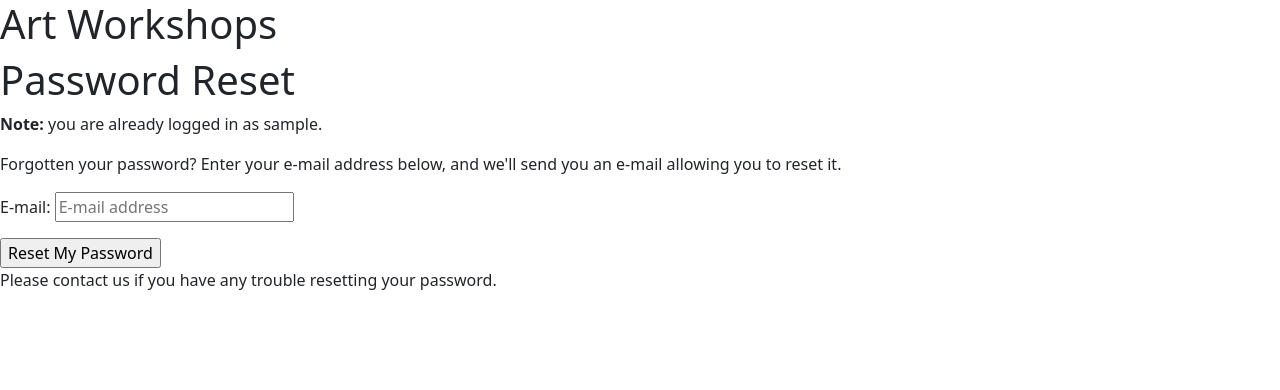
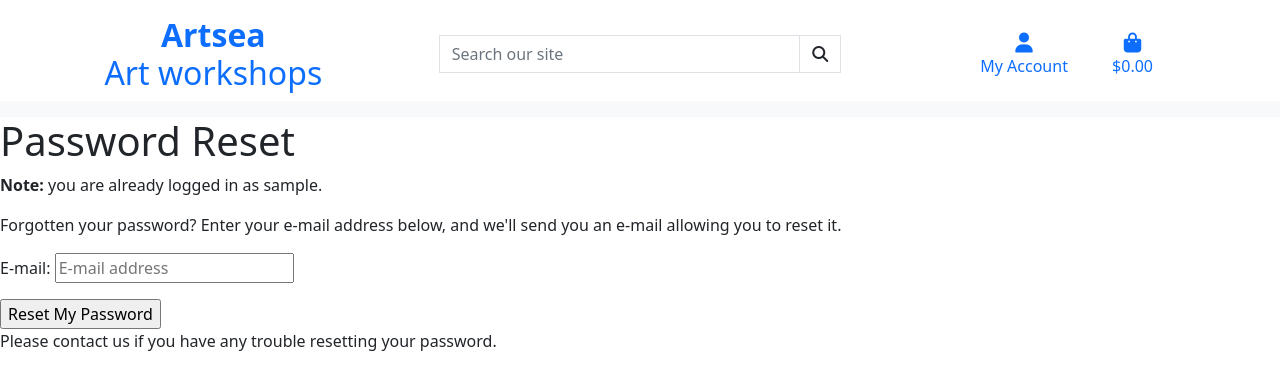
Before and after one commit to Anindita123-code/MS4-full-stack-artsea, a Django app: page /accounts/password/reset/ in a window 1280 px wide. Shown: the top 390 px of the page. Run offline with Django 3.2, Linux system fonts and the light colour scheme; the visitor is signed in with stand-in values (Sample User, id 1); some libraries are stand-ins or nearby versions.

Commit message:
initial checkin with the base.html structure setup

```diff
--- a/templates/base.html
+++ b/templates/base.html
@@ -43,17 +43,94 @@
     <title>Artsea {% block extra_title %} {% endblock %}</title>
   </head>
   <body>
-    <h1>Art Workshops</h1>
-    <header class="container-fluid fixed-top"></header>
+    <header class="container-fluid fixed-top-desktop-only">
+            <div id="topnav" class="row bg-white pt-lg-2 d-none d-lg-flex">
+            <div class="col-12 col-lg-4 my-auto py-1 py-lg-0 text-center text-lg-left">
+                <a href="{% url 'home' %}" class="nav-link main-logo-link">
+                    <h2 class="logo-font text-black my-0"><strong>Artsea</strong> <br>Art workshops</h2>
+                </a>
+            </div>
+            <div class="col-12 col-lg-4 my-auto py-1 py-lg-0">
+                <form method="GET" action="">
+                    <div class="input-group w-100">
+                        <input class="form-control border border-black rounded-0" type="text" name="q" placeholder="Search our site">
+                        <div class="input-group-append">
+                            <button class="form-control btn btn-black border border-black rounded-0" type="submit">
+                                <span class="icon">
+                                    <i class="fas fa-search"></i>
+                                </span>
+                            </button>
+                        </div>
+                    </div>
+                </form>
+            </div>
+            <div class="col-12 col-lg-4 my-auto py-1 py-lg-0">
+                <ul class="list-inline list-unstyled text-center text-lg-right my-0">
+                    <li class="list-inline-item dropdown">
+                        <a class="text-black nav-link" href="#" id="user-options" data-toggle="dropdown" aria-haspopup="true" aria-expanded="false">
+                            <div class="text-center">
+                                <div><i class="fas fa-user fa-lg"></i></div>
+                                <p class="my-0">My Account</p>
+                            </div>
+                        </a>
+                        <div class="dropdown-menu border-0" aria-labelledby="user-options">
+                            {% if request.user.is_authenticated %}
+                                {% if request.user.is_superuser %}
+                                    <a href="" class="dropdown-item">Product Management</a>
+                                {% endif %}
+                                <a href="" class="dropdown-item">My Profile</a>
+                                <a href="" class="dropdown-item">Logout</a>
+                            {% else %}
+                                <a href="" class="dropdown-item">Register</a>
+                                <a href="" class="dropdown-item">Login</a>
+                            {% endif %}
+                        </div>
+                    </li>
+                    <li class="list-inline-item">
+                        <a class="{% if grand_total %}text-info font-weight-bold{% else %}text-black{% endif %} nav-link" href="">
+                            <div class="text-center">
+                                <div><i class="fas fa-shopping-bag fa-lg"></i></div>
+                                <p class="my-0">
+                                    {% if grand_total %}
+                                        ${{ grand_total|floatformat:2 }}
+                                    {% else %}
+                                        $0.00
+                                    {% endif %}
+                                </p>
+                            </div>
+                        </a>
+                    </li>
+                </ul>
+            </div>
+        </div>
+        <div class="row bg-white">
+            <nav class="navbar navbar-expand-lg navbar-light bg-light w-100">
+                <button class="navbar-toggler" type="button" data-toggle="collapse" data-target="#main-nav" aria-controls="#main-nav" aria-expanded="false" aria-label="Toggle navigation">
+                    <span class="navbar-toggler-icon"></span>
+                </button>
+                {% include 'includes/mobile-top-header.html' %}
+                {% include 'includes/main-nav.html' %}
+            </nav>
+        </div>
+        <!-- <div id="delivery-banner" class="row text-center">
+            <div class="col bg-black text-white">
+                <h4 class="logo-font my-1">Free delivery on orders over ${{ free_delivery_threshold }}!</h4>
+            </div>
+        </div> -->
+    </header>
 
     {% if messages %}
         <div class="message-container"></div>
     {% endif %}
 
     {% block page_header %}
+
     {% endblock %}
 
     {% block content %}
+    {% endblock %}
+
+    {% block pagefooter%}
     {% endblock %}
 
     {% block postloadjs %}
```
Also changed, not shown: home/static/css/base.css (added), templates/includes/main-nav.html (added), templates/includes/mobile-top-header.html (added).
